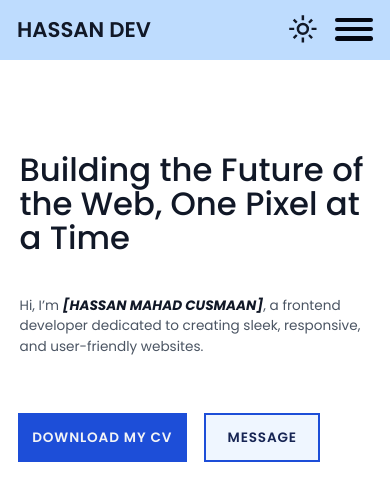
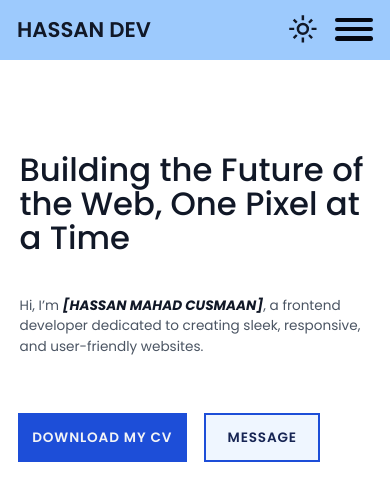
Before and after one commit to XasanMahadCusmaan1/my_portfolio, a website: page index.html in a window 390 px wide. Shown: the top 481 px of the page. Drawn offline with Linux system fonts and the light colour scheme.

Commit message:
improve background color for the header like the mobile version

```diff
--- a/sass/abstracts/_medi-queries.scss
+++ b/sass/abstracts/_medi-queries.scss
@@ -81,7 +81,7 @@
       inset: 0;
       width: 100%;
       height: 100%;
-      background-color: rgba(blue-pallete(300), 0.6);
+      background-color: rgba(blue-pallete(300), 0.9);
       padding: rem(20);
     }
 
--- a/sass/components/_profile-card.scss
+++ b/sass/components/_profile-card.scss
@@ -5,7 +5,7 @@
   cursor: pointer;
   box-shadow: rem(0) rem(0) rem(10) gray-pallete(50);
   padding: rem(10) rem(10);
-  background-color: blue-pallete(200);
+  background-color: blue-pallete(300);
 
   .profile__card--image {
     width: rem(40);
--- a/sass/layout/_header.scss
+++ b/sass/layout/_header.scss
@@ -12,7 +12,7 @@
     inset: rem(0);
     width: 100%;
     height: 100%;
-    background-color: rgba(blue-pallete(300), 0.5);
+    background-color: rgba(blue-pallete(300), 0.9);
     backdrop-filter: blur(rem(10));
   }
 
```
Also changed, not shown: css/style.css.
